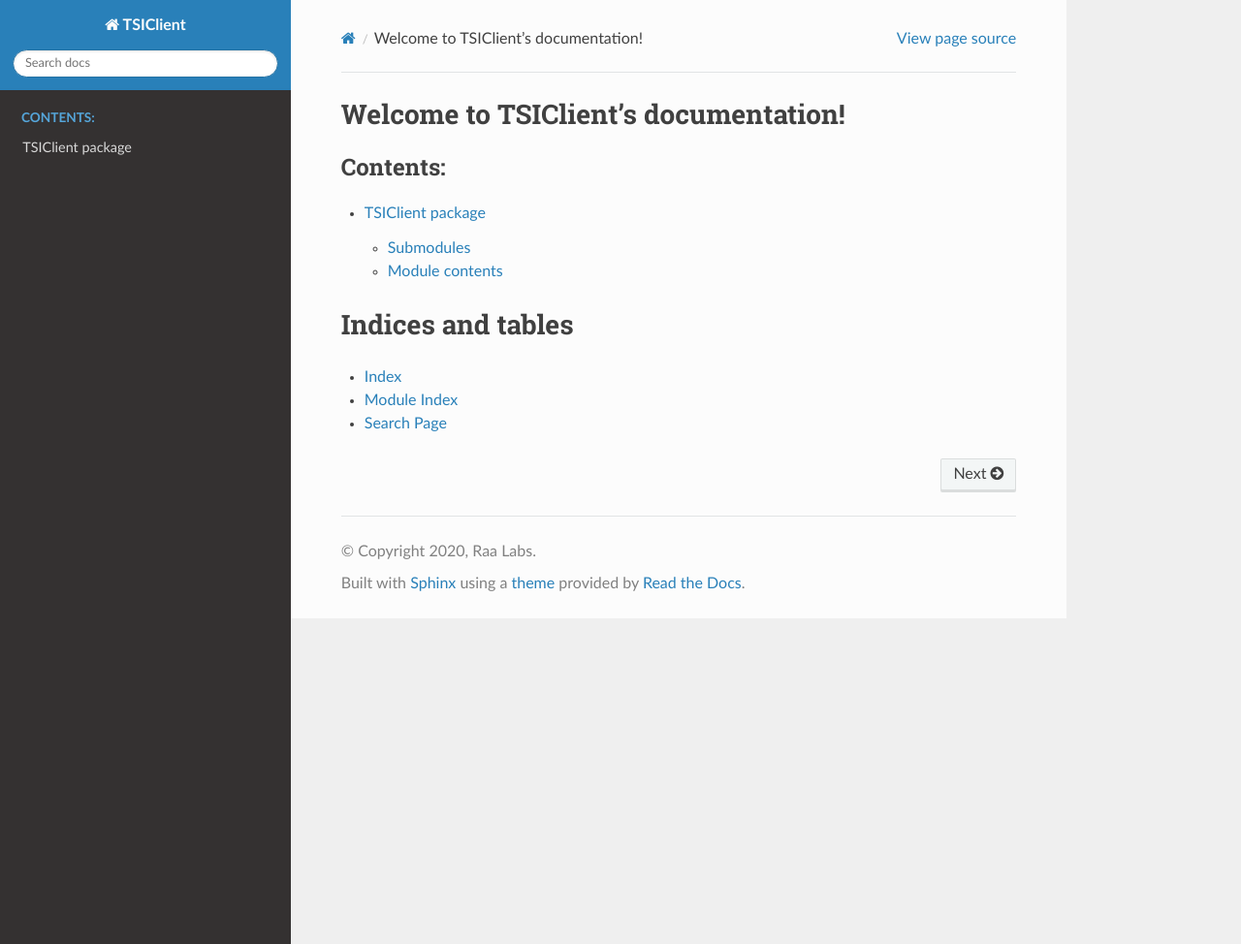
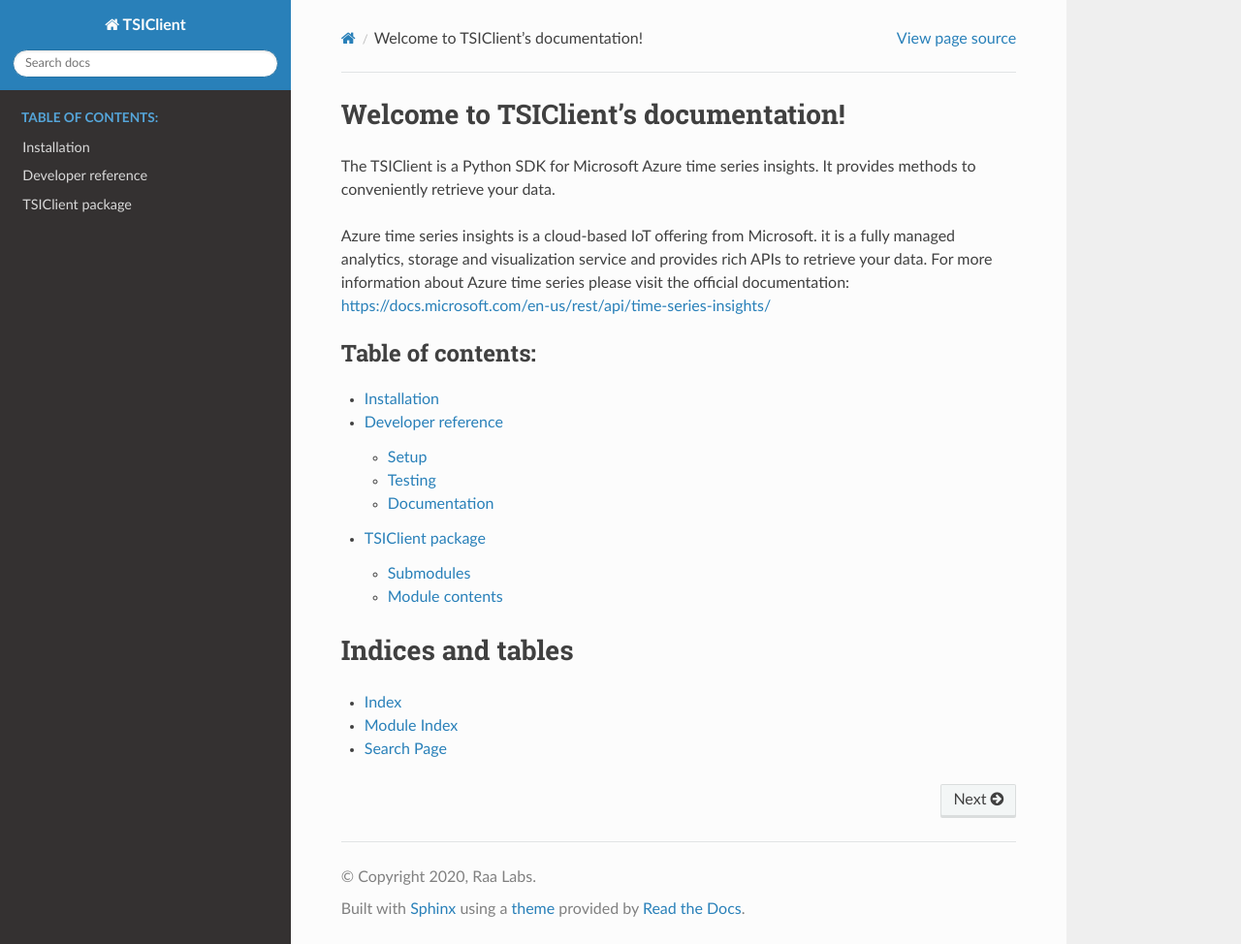
Before and after one commit to RaaLabs/TSIClient, a Sphinx documentation site: the page built from docs/source/index.rst, in a window 1280 px wide and 974 px high. Shown: the whole window at 97% size. Built offline with Sphinx 7.4.7 and the Read the Docs theme 2.0.0, drawn with Linux system fonts in a browser that asks for light colours.

Commit message:
Started static documentation.

```diff
--- /dev/null
+++ b/docs/source/developer.rst
@@ -0,0 +1,45 @@
+Developer reference
+===================
+If you want to contribute to the development of TSIClient,
+this section helps you to get you started.
+
+Setup
+#####
+Fork the repository, and install the dependencies. We recommend using
+a virtual environment when developing (eg ``virtualenv`` or ``pipenv``), but that is up to you.
+Below are the commands for Mac/Linux.
+
+.. code-block:: console
+
+    $ git clone https://github.com/RaaLabs/TSIClient
+    $ virtualenv venv
+    $ source venv/bin/activate
+    $ pip install -r requirements
+
+Testing
+#######
+We use ``pytest`` for testing and you can run unit tests with:
+
+.. code-block:: console
+
+    $ python -m pytest -v
+
+Documentation
+#############
+We use ``sphinx`` and Read the Docs for documentation,
+with separate source and build directory. Please refer to the
+documentation to get started: https://docs.readthedocs.io/en/stable/intro/getting-started-with-sphinx.html.
+You can generate automated documentation from docstrings locally by running the
+following commands (from the ``docs`` directory):
+
+.. code-block:: console
+
+    $ sphinx-apidoc ../TSIClient -o docs/build -f -e -P
+
+And build the documentation with:
+
+.. code-block:: console
+
+    $ sphinx-build source build
+
+Now you can open the html documentation by opening ``docs/build/index.html``.
--- a/docs/source/index.rst
+++ b/docs/source/index.rst
@@ -1,15 +1,20 @@
-.. TSIClient documentation master file, created by
-   sphinx-quickstart on Wed Jan 22 14:53:37 2020.
-   You can adapt this file completely to your liking, but it should at least
-   contain the root `toctree` directive.
-
 Welcome to TSIClient's documentation!
 =====================================
+The TSIClient is a Python SDK for Microsoft Azure time series insights.
+It provides methods to conveniently retrieve your data.
+
+Azure time series insights is a cloud-based IoT offering from Microsoft.
+it is a fully managed analytics, storage and visualization service and
+provides rich APIs to retrieve your data. For more information about Azure time series
+please visit the official documentation:
+https://docs.microsoft.com/en-us/rest/api/time-series-insights/
 
 .. toctree::
    :maxdepth: 2
-   :caption: Contents:
+   :caption: Table of contents:
 
+   installation.rst
+   developer.rst
    _autogen/TSIClient.rst
 
 
```
Also changed, not shown: README.md (+7 -4 lines), docs/requirements.txt (added, +42 -0 lines), docs/source/installation.rst (added, +11 -0 lines).
